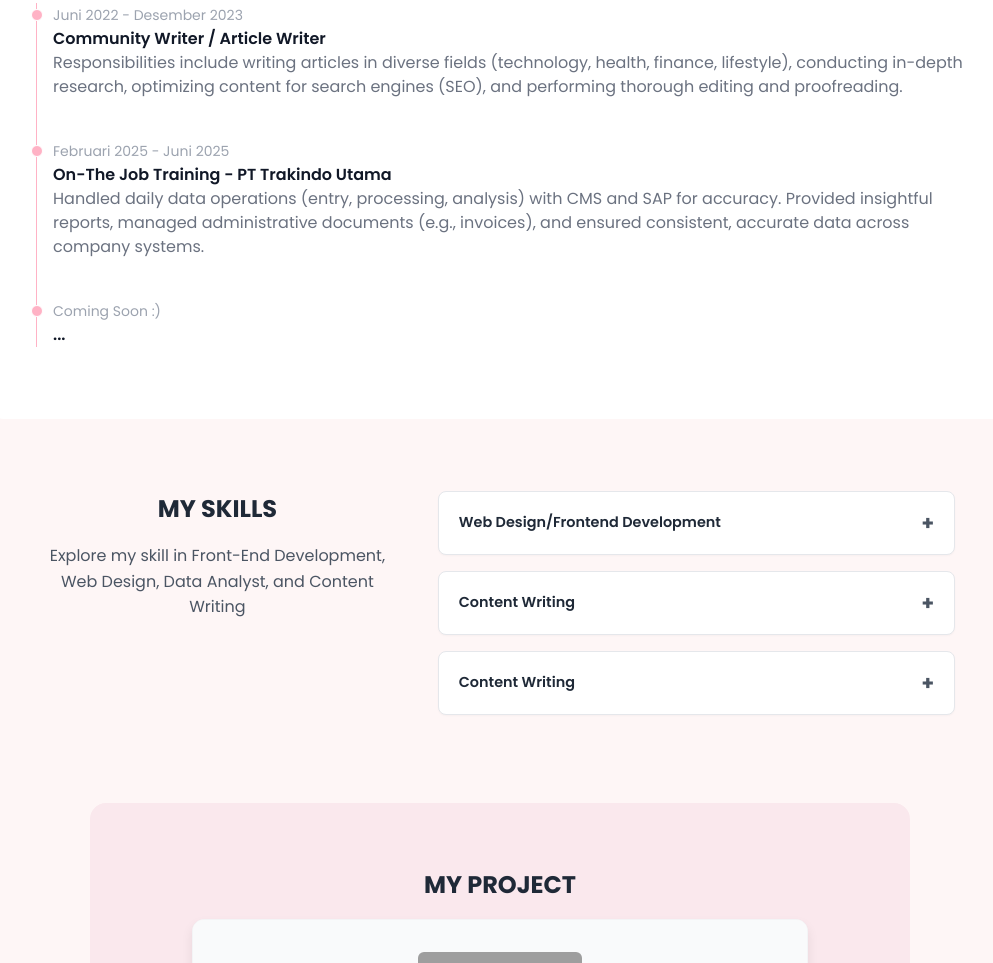
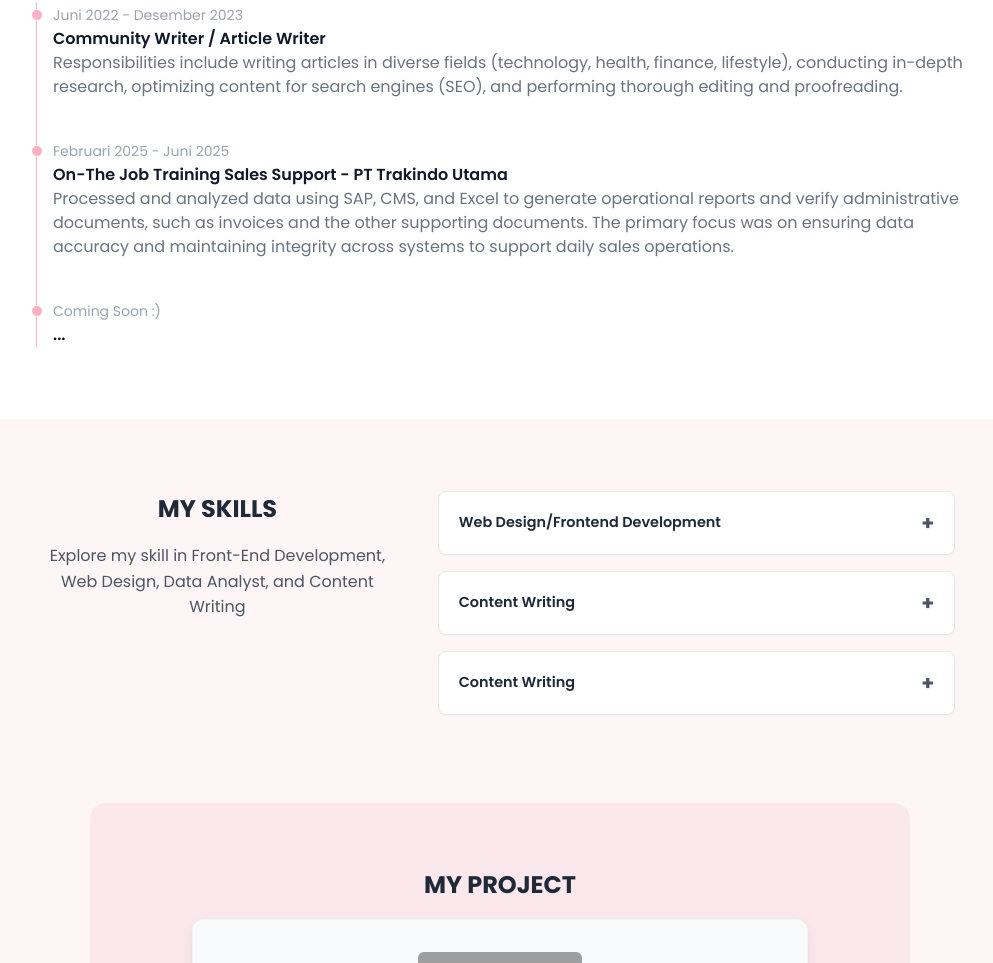
Before and after one commit to arshandariza/arshandarizaa, a plain HTML site: page index.html in a window 1280 px wide. Shown: the part 881-1844 px from the top of the page, without its empty margins (108-1101 px from the left). Drawn offline with nearby package versions, Linux system fonts and the light colour scheme; grey boxes are pictures that could not be loaded.

Commit message:
experience

```diff
--- a/index.html
+++ b/index.html
@@ -109,8 +109,8 @@
             <li class="mb-10 ms-4">
                 <div class="absolute w-3 h-3 rounded-full mt-1.5 -start-1.5 border border-white" style="background-color: #FFB2C5;"></div>
                 <time class="mb-1 text-sm font-normal leading-none text-gray-400 dark:text-gray-500">Februari 2025 - Juni 2025</time>
-                <h3 class="text-m font-semibold text-gray-900 dark:text-white">On-The Job Training - PT Trakindo Utama</h3>
-                <p class="text-base font-normal text-gray-500 dark:text-gray-400">Handled daily data operations (entry, processing, analysis) with CMS and SAP for accuracy. Provided insightful reports, managed administrative documents (e.g., invoices), and ensured consistent, accurate data across company systems.</p>
+                <h3 class="text-m font-semibold text-gray-900 dark:text-white">On-The Job Training Sales Support - PT Trakindo Utama</h3>
+                <p class="text-base font-normal text-gray-500 dark:text-gray-400">Processed and analyzed data using SAP, CMS, and Excel to generate operational reports and verify administrative documents, such as invoices and the other supporting documents. The primary focus was on ensuring data accuracy and maintaining integrity across systems to support daily sales operations.</p>
             </li>
             <li class="ms-4">
                 <div class="absolute w-3 h-3 rounded-full mt-1.5 -start-1.5 border border-white" style="background-color: #FFB2C5;"></div>
```
